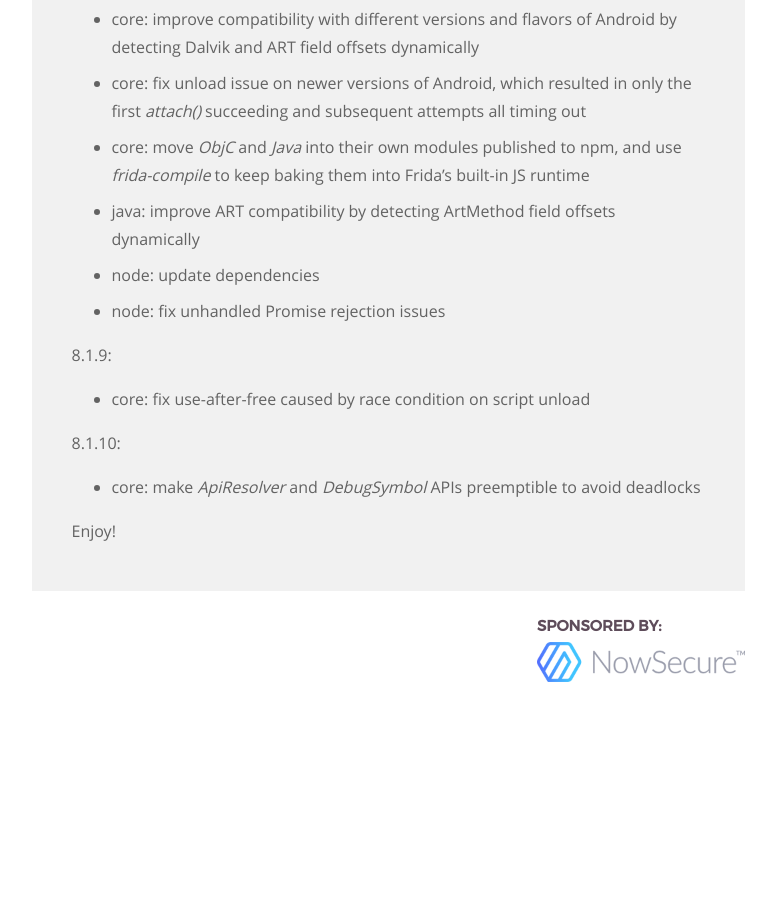
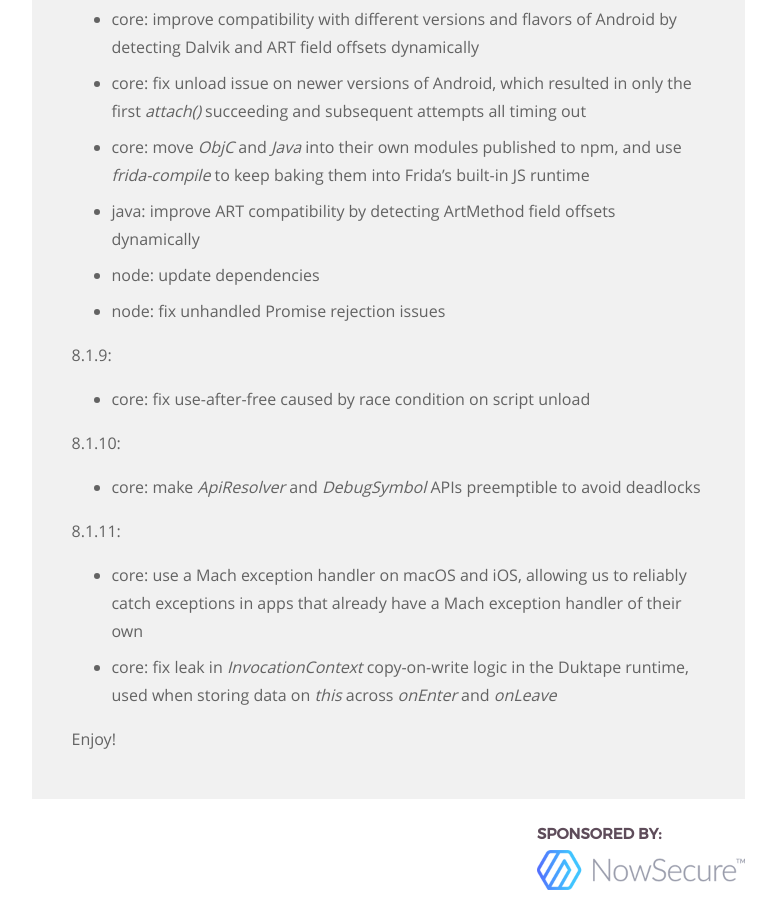
Before and after one commit to frida/frida-website, a Jekyll site: the page built from _posts/2016-10-25-frida-8-1-released.markdown, in a window 1280 px wide and 900 px high, scrolled down 6905 px. Shown: the whole window, without its empty margins (364-1140 px from the left). Built offline with Jekyll 4.4.1, drawn with Linux system fonts in a browser that asks for light colours; before the commit the page ends 7597 px from its top, so only the background shows below that.

Commit message:
Add release notes for 8.1.11

```diff
--- a/_posts/2016-10-25-frida-8-1-released.markdown
+++ b/_posts/2016-10-25-frida-8-1-released.markdown
@@ -286,6 +286,14 @@ Anyway, those are the highlights. Here's a full summary of the changes:
 
 - core: make *ApiResolver* and *DebugSymbol* APIs preemptible to avoid deadlocks
 
+8.1.11:
+
+- core: use a Mach exception handler on macOS and iOS, allowing us to reliably
+        catch exceptions in apps that already have a Mach exception handler of
+        their own
+- core: fix leak in *InvocationContext* copy-on-write logic in the Duktape
+        runtime, used when storing data on *this* across *onEnter* and *onLeave*
+
 Enjoy!
 
 
```
